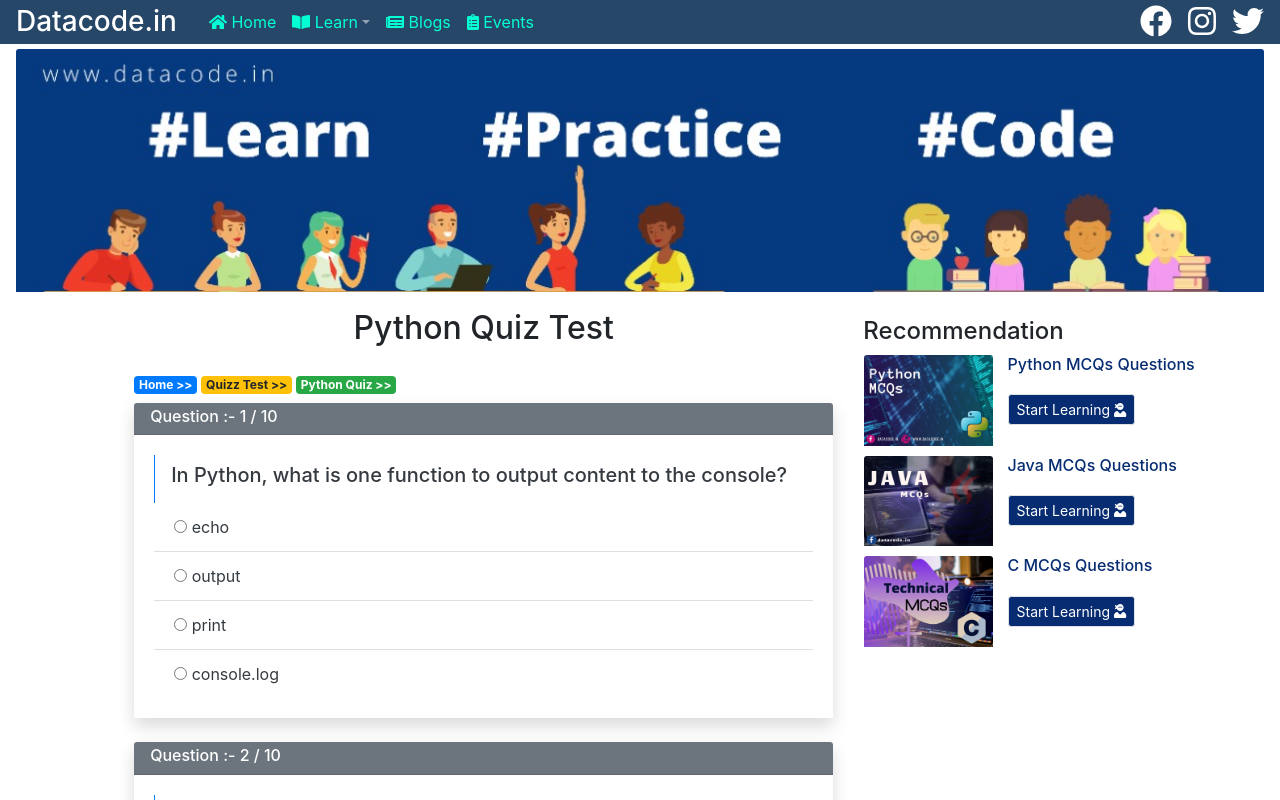
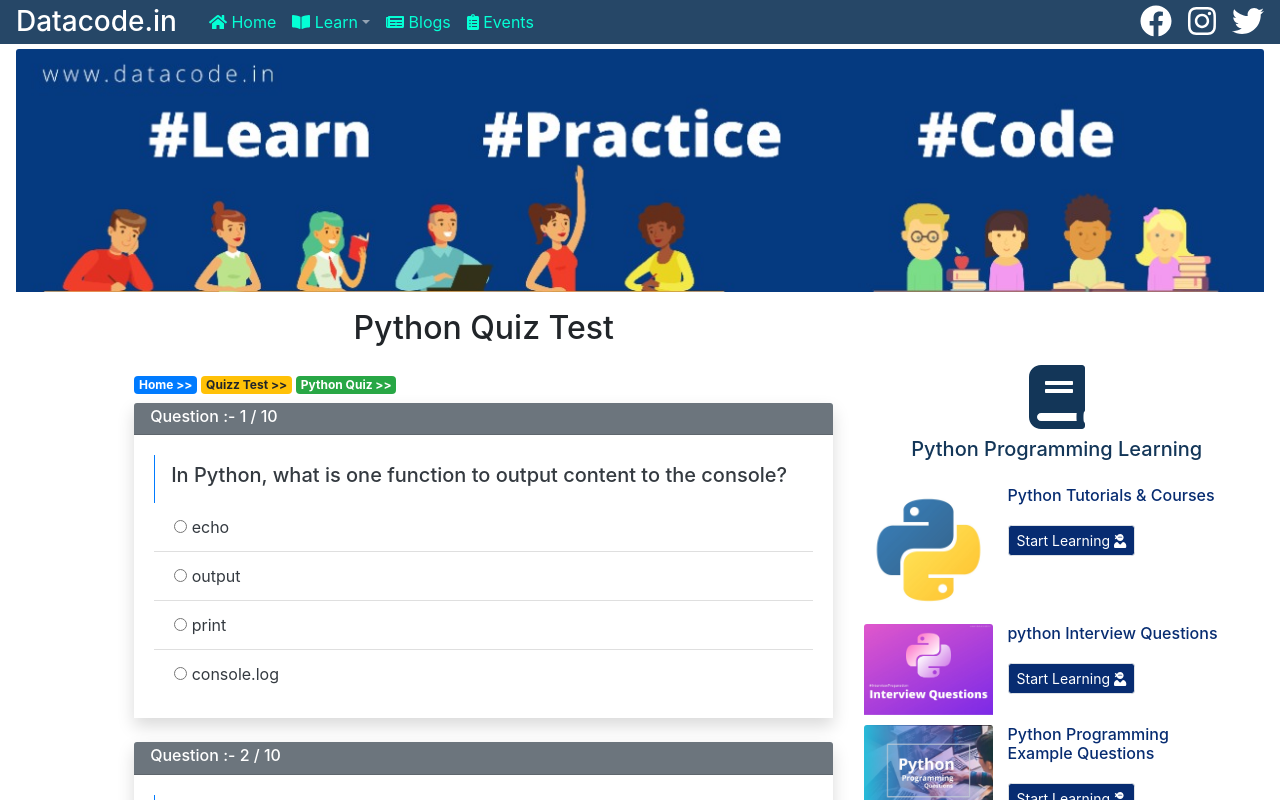
Before and after one commit to akshayDatacode/react-datacode, a React (Create React App) app: page /#/python_quize_test_1 in a window 1280 px wide. Shown: the top 800 px of the page. Built offline with nearby package versions, Linux system fonts and the light colour scheme.

Commit message:
MCQ and QUIZ Technologies and Side Section added

```diff
--- a/src/components/main_component/posts/mcqQuestions/python_mcqs/PythonMCQ.jsx
+++ b/src/components/main_component/posts/mcqQuestions/python_mcqs/PythonMCQ.jsx
@@ -9,6 +9,7 @@ import RecommendPost from "../../../../right_section/RecommendPost";
 import MCQCardCarousel from "../MCQCardCarousel";
 import HeaderCard from "../../../HeaderCard";
 import LearningSideSection from "../../../../right_section/learning_sidesection/LearningSideSection";
+import Technologies from "../../../../right_section/Technologies";
 
 class PythonMCQ extends Component {
   state = {
@@ -183,7 +184,9 @@ print(a)`}
             </div>
             <div className="col-md-4 ">
               <LearningSideSection language="python" />
+
               <RightSideSection />
+              <Technologies />
             </div>
           </div>
         </div>
--- a/src/components/main_component/posts/mcqQuestions/quize_test/python_quizes_tests/PythonQuizeTest1.jsx
+++ b/src/components/main_component/posts/mcqQuestions/quize_test/python_quizes_tests/PythonQuizeTest1.jsx
@@ -2,12 +2,12 @@ import React, { Component } from "react";
 import HeaderBannerSection from "../../../../HeaderBannerSection";
 import QuizeTest from "../quizeTest";
 import ScoreCard from "../../scoreCard";
-import { Button, Modal } from "react-bootstrap";
+import { Button } from "react-bootstrap";
 import { Link } from "react-router-dom";
-import FooterComponentUpper from "../../../../../footer_component/FooterComponentUpper";
 import MCQTestCardCarousel from "../MCQTestCardCarousel";
 import RightSideSection from "../../../../../right_section/RightSideSection";
-import RecommendPost from "../../../../../right_section/RecommendPost";
+import LearningSideSection from "../../../../../right_section/learning_sidesection/LearningSideSection";
+import Technologies from "../../../../../right_section/Technologies";
 
 class PythonQuizeTest1 extends Component {
   state = {
@@ -202,23 +202,9 @@ class PythonQuizeTest1 extends Component {
               </div>
             </div>
             <div className="col-md-4 mt-md-4">
-              <h4>Recommendation</h4>
-              <RecommendPost
-                imgsource="python_mcqs.jpeg"
-                RecPostHading="Python MCQs Questions"
-                link="/index_python_mcqs"
-              />
-              <RecommendPost
-                imgsource="java_mcqs.jpeg"
-                RecPostHading="Java MCQs Questions"
-                link="/index_java_mcqs"
-              />
-              <RecommendPost
-                imgsource="c_mcq.jpeg"
-                RecPostHading="C MCQs Questions"
-                link="/index_c_mcqs"
-              />
+              <LearningSideSection language="python" />
               <RightSideSection />
+              <Technologies />
             </div>
           </div>
         </div>
```
